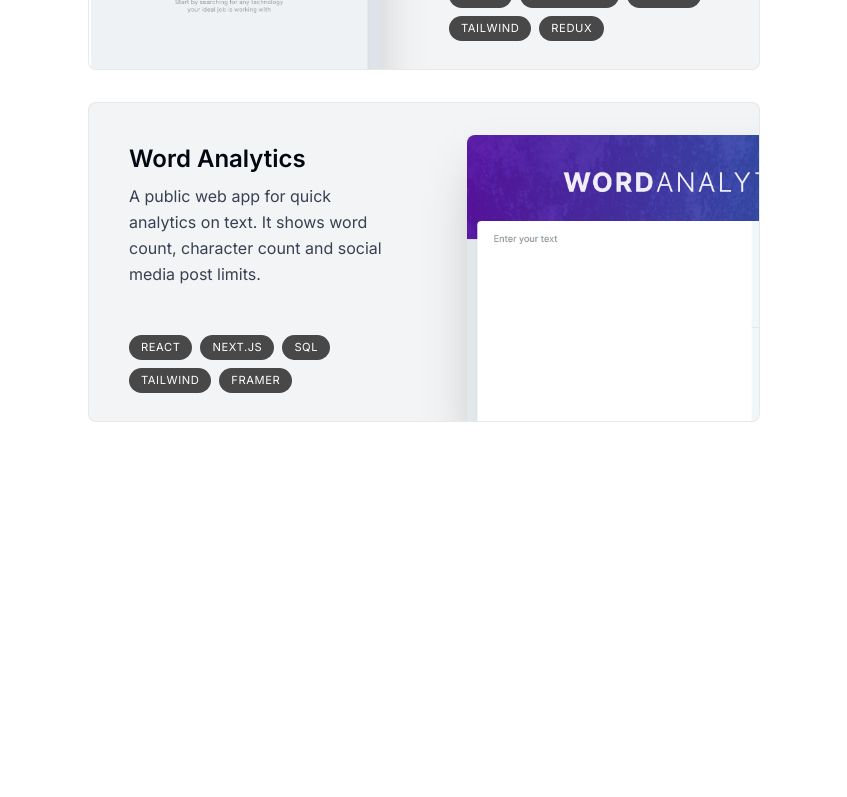
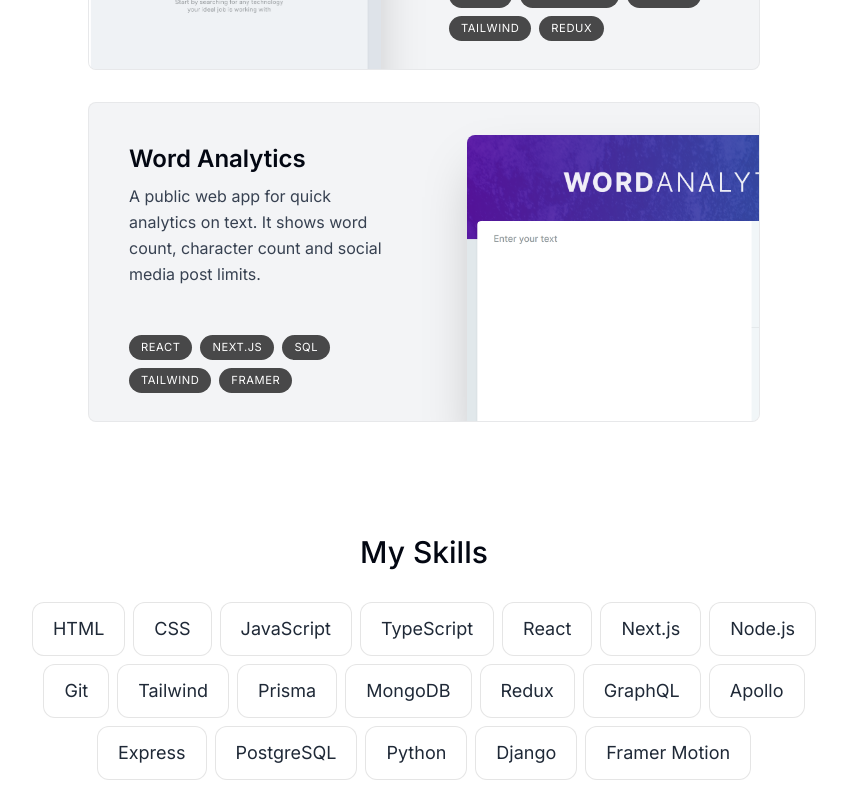
Before and after one commit to dzejkk/portfolio, a Next.js app: page / in a window 1280 px wide. Shown: the part 2000-2797 px from the top of the page, without its empty margins (216-1063 px from the left). Built offline with nearby package versions, Linux system fonts and the light colour scheme.

Commit message:
skills component

```diff
--- a/app/page.tsx
+++ b/app/page.tsx
@@ -3,6 +3,7 @@
 import Image from 'next/image'
 import About from '@/components/about'
 import Projects from '@/components/projects'
+import Skills from '@/components/skills'
 
 
 export default function Home() {
@@ -12,7 +13,7 @@
       <SectionDivider />
       <About />
       <Projects />
-
+      <Skills />
     </main>
   )
 }
--- a/components/projects.tsx
+++ b/components/projects.tsx
@@ -16,7 +16,7 @@
 
 
   return (
-    <section ref={ref} id="projects" className="scroll-mt-28">
+    <section ref={ref} id="projects" className="scroll-mt-28 mb-28">
       <SectionHeading>My Projects</SectionHeading>
       <div>
         {projectsData.map((project, index) => (
--- /dev/null
+++ b/components/skills.tsx
@@ -0,0 +1,54 @@
+"use client"
+
+import React from 'react'
+import SectionHeading from './section-heading'
+import { skillsData } from '@/lib/data'
+import { useSectionInView } from '@/lib/hooks'
+import { motion } from "motion/react";
+import { animate, delay } from 'motion'
+
+
+const fadeInAnimationVariants = {
+    initial: {
+        opacity: 0,
+        y: 100
+    },
+    animate: (index: number)=> ({
+        opacity: 1,
+        y: 0,
+        transition: {
+            delay: 0.05 * index,
+        }
+    })
+}
+
+export default function Skills() {
+
+    const { ref } = useSectionInView("Skills")
+
+
+
+  return (
+    <section ref={ref} className='mb-28 max-w-[53rem] scroll-mt-28 text-center sm:mb-40'>
+        <SectionHeading>My Skills</SectionHeading>
+        <ul className='flex flex-wrap justify-center
+         gap-2 text-lg text-gray-800'>
+            {skillsData.map((skill,index)=>
+            (<motion.li className='border border-black/[0.1] py-3
+                             px-5 rad rounded-xl bg-white'
+            key={index}
+            variants={fadeInAnimationVariants}
+            initial="initial"
+            whileInView="animate"
+            viewport={{
+                once: true,
+
+            }}
+            custom={index}
+
+            >{skill}</motion.li>))}
+
+        </ul>
+    </section>
+  )
+}
```
